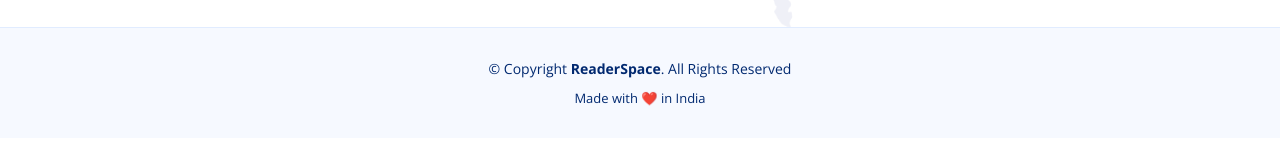
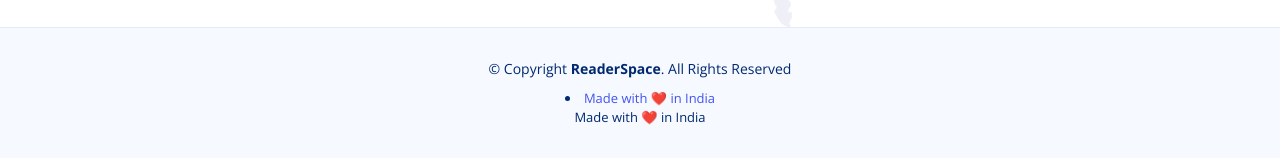
Before and after one commit to gautamprep/readerspace, a plain HTML site: page index.html in a window 1280 px wide. Shown: the part 8769-8927 px from the top of the page. Drawn offline with nearby package versions, Linux system fonts and the light colour scheme; files whose address does not match are found by name.

Commit message:
Update index.html

```diff
--- a/index.html
+++ b/index.html
@@ -791,8 +791,9 @@ This is going to be 'ideas in condensed forms'! Excited much?</p>
         &copy; Copyright <strong><span>ReaderSpace</span></strong>. All Rights Reserved
       </div>
       <div class="credits">
+        <li><i class="fa fa-heart pulse"></i> <a href="#">Made with ❤️ in India</a></li>
 
-        <a>Made with <i class="fa fa-heart pulse"></i> ❤️ in India</a>
+        <a>Made with ❤️ in India</a>
       </div>
     </div>
   </footer><!-- End Footer -->
```
